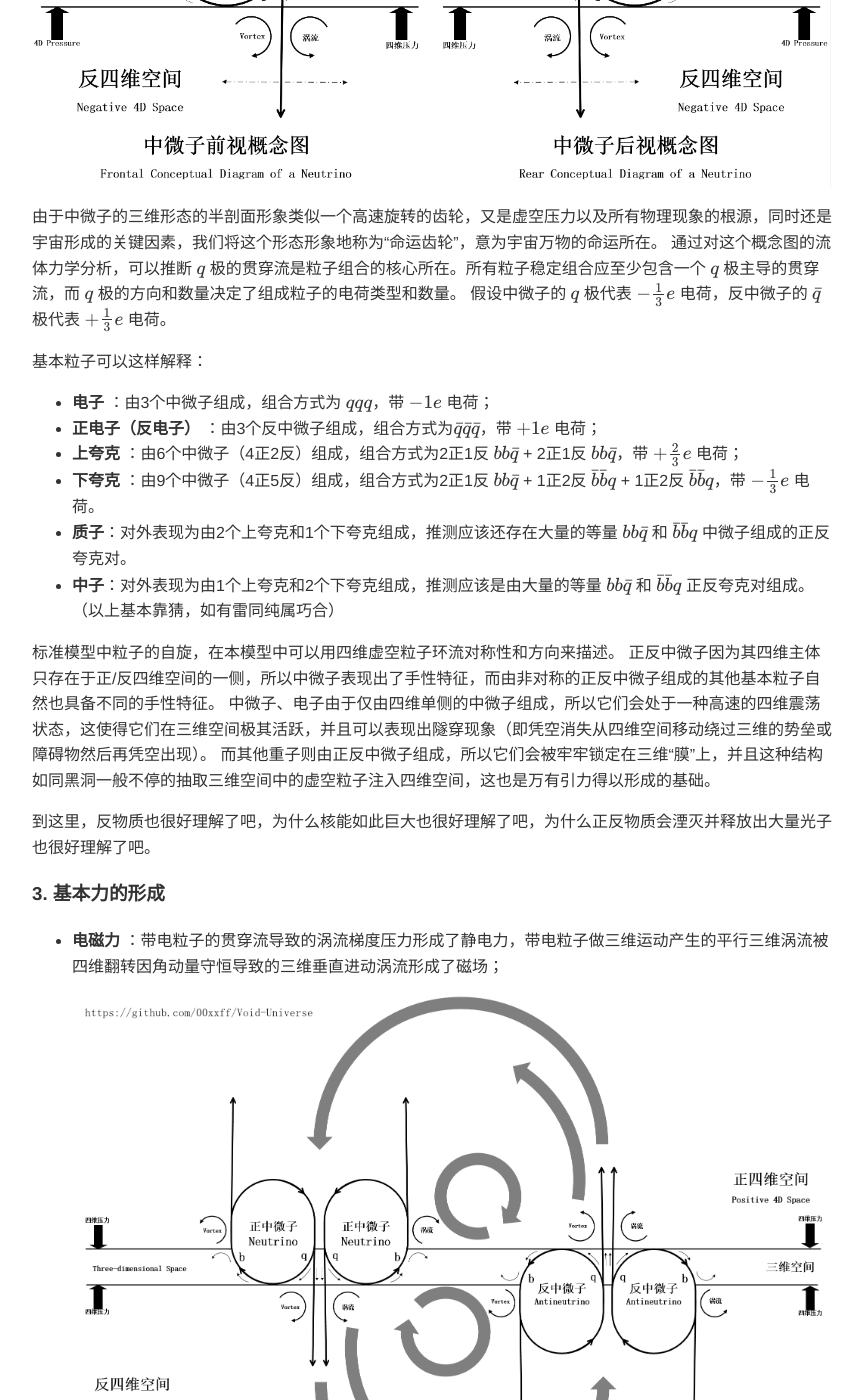
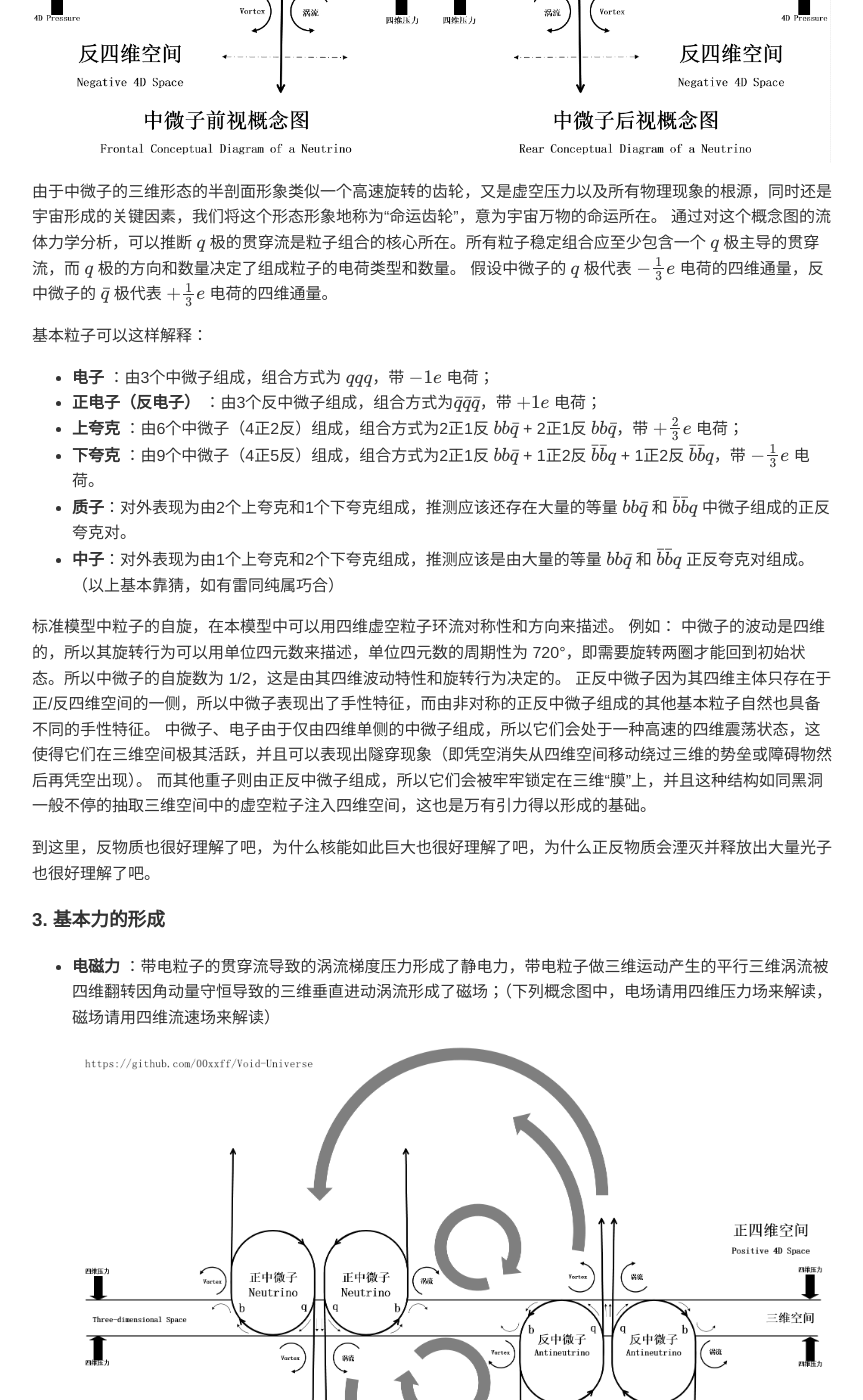
Before and after one commit to 00xxff/Void-Universe, a Jekyll site: the page built from 虚空宇宙模型及推理/虚空宇宙假说.md, in a window 1280 px wide and 1400 px high, scrolled down 2713 px. Shown: the whole window, without its empty margins (208-1071 px from the left). Built offline with Jekyll 4.4.1, drawn with Linux system fonts in a browser that asks for light colours; our own code applies the rules of GitHub Pages for plain Markdown files; some of the changed text lies outside the part shown.

Commit message:
修正部分语法

```diff
--- a/虚空宇宙模型及推理/虚空宇宙假说.md
+++ b/虚空宇宙模型及推理/虚空宇宙假说.md
@@ -24,7 +24,7 @@
 
 在一个充满极小尺度 B 粒子的四维空间中，存在大量 A 粒子。这些 A 粒子表面具有永不停歇的光速循环波动。这种波动不仅驱动周围的 B 粒子形成瞬态涡流，还持续创造新的 B 粒子。由于 A 粒子不断注入能量，整个四维空间形成了一个相对稳定的空间背景压力。在这种背景压力以及 A 粒子周围涡流梯度压力的作用下，大量 A 粒子开始聚集，导致四维空间中出现不均衡的压力分布。
 
-当 A 粒子聚集到一定规模时，两个 B 粒子压力集团的边界发生碰撞，在中间形成了一层四维矢量方向压力平衡的三维“膜”。这层“膜”就是我们所处的三维宇宙。
+当 A 粒子聚集到一定规模时，两个 B 粒子压力集团的边界发生碰撞，在中间形成了一层四维动量方向压力平衡的三维“膜”。这层“膜”就是我们所处的三维宇宙。
 
 随后，大量 A 粒子与“膜”发生碰撞，并在双向压力的影响下依附在其两侧，逐渐聚集。由于 A 粒子的存在，“膜”的两侧产生了大量 B 粒子涡流，为“膜”的长期稳定提供了必要的压力和保护。同时，A 粒子还驱动大量 B 粒子流在“膜”两侧来回穿越，形成环流，最终构建了一个稳定的宇宙系统结构。
 
@@ -66,7 +66,7 @@
 
 由于中微子的三维形态的半剖面形象类似一个高速旋转的齿轮，又是虚空压力以及所有物理现象的根源，同时还是宇宙形成的关键因素，我们将这个形态形象地称为“命运齿轮”，意为宇宙万物的命运所在。
 通过对这个概念图的流体力学分析，可以推断 $q$ 极的贯穿流是粒子组合的核心所在。所有粒子稳定组合应至少包含一个 $q$ 极主导的贯穿流，而 $q$ 极的方向和数量决定了组成粒子的电荷类型和数量。
-假设中微子的 $q$ 极代表 $-\frac{1}{3}e$ 电荷，反中微子的 $\bar{q}$ 极代表 $+\frac{1}{3}e$ 电荷。
+假设中微子的 $q$ 极代表 $-\frac{1}{3}e$ 电荷的四维通量，反中微子的 $\bar{q}$ 极代表 $+\frac{1}{3}e$ 电荷的四维通量。
 
 基本粒子可以这样解释：
 
@@ -79,6 +79,8 @@
   （以上基本靠猜，如有雷同纯属巧合）
 
 标准模型中粒子的自旋，在本模型中可以用四维虚空粒子环流对称性和方向来描述。
+例如：
+中微子的波动是四维的，所以其旋转行为可以用单位四元数来描述，单位四元数的周期性为 720°，即需要旋转两圈才能回到初始状态。所以中微子的自旋数为 1/2，这是由其四维波动特性和旋转行为决定的。
 正反中微子因为其四维主体只存在于正/反四维空间的一侧，所以中微子表现出了手性特征，而由非对称的正反中微子组成的其他基本粒子自然也具备不同的手性特征。
 中微子、电子由于仅由四维单侧的中微子组成，所以它们会处于一种高速的四维震荡状态，这使得它们在三维空间极其活跃，并且可以表现出隧穿现象（即凭空消失从四维空间移动绕过三维的势垒或障碍物然后再凭空出现）。
 而其他重子则由正反中微子组成，所以它们会被牢牢锁定在三维“膜”上，并且这种结构如同黑洞一般不停的抽取三维空间中的虚空粒子注入四维空间，这也是万有引力得以形成的基础。
@@ -87,7 +89,7 @@
 
 ### 3. 基本力的形成
 
-* **电磁力** ：带电粒子的贯穿流导致的涡流梯度压力形成了静电力，带电粒子做三维运动产生的平行三维涡流被四维翻转因角动量守恒导致的三维垂直进动涡流形成了磁场；
+* **电磁力** ：带电粒子的贯穿流导致的涡流梯度压力形成了静电力，带电粒子做三维运动产生的平行三维涡流被四维翻转因角动量守恒导致的三维垂直进动涡流形成了磁场；（下列概念图中，电场请用四维压力场来解读，磁场请用四维流速场来解读）
   ![Image text](标准模型/media/正反电子相吸概念图.png)
   ![Image text](标准模型/media/电子互斥概念图.png)
   ![Image text](标准模型/media/电子运动磁场概念图.png)
@@ -242,6 +244,8 @@
 
 然而，在本模型中，“以太”被重新定义为**虚空粒子**，这是光和电磁波的传播介质。虚空粒子具有动态流动特性，其行为受到引力场的影响。因此，我们需要结合地球引力场内虚空粒子流的特性，重新分析迈克尔逊-莫雷实验的结果。
 
+**直接说结论：在本模型中“以太风”对应虚空粒子流，而在地球上虚空粒子流即引力场的引力环流，所以这个虚空粒子流对光线的影响即引力场对光线的影响，对应广义相对论的引力透镜效应，同时由于地球周边引力场分布是均匀的，所以地球周边的虚空粒子流分布也是均匀的，所以迈克尔逊-莫雷实验(包括现代的高精度实验)无法得到引力效应以外的结果，即(排除引力效应后)地球周边光速表现为各向同性。**
+
 #### **2. 地球引力场中的虚空粒子流特性**
 
 根据本模型中对万有引力本质的推导：
```
Also changed, not shown: other parts of 虚空宇宙模型及推理/虚空宇宙假说.md (+3 -3 lines).
